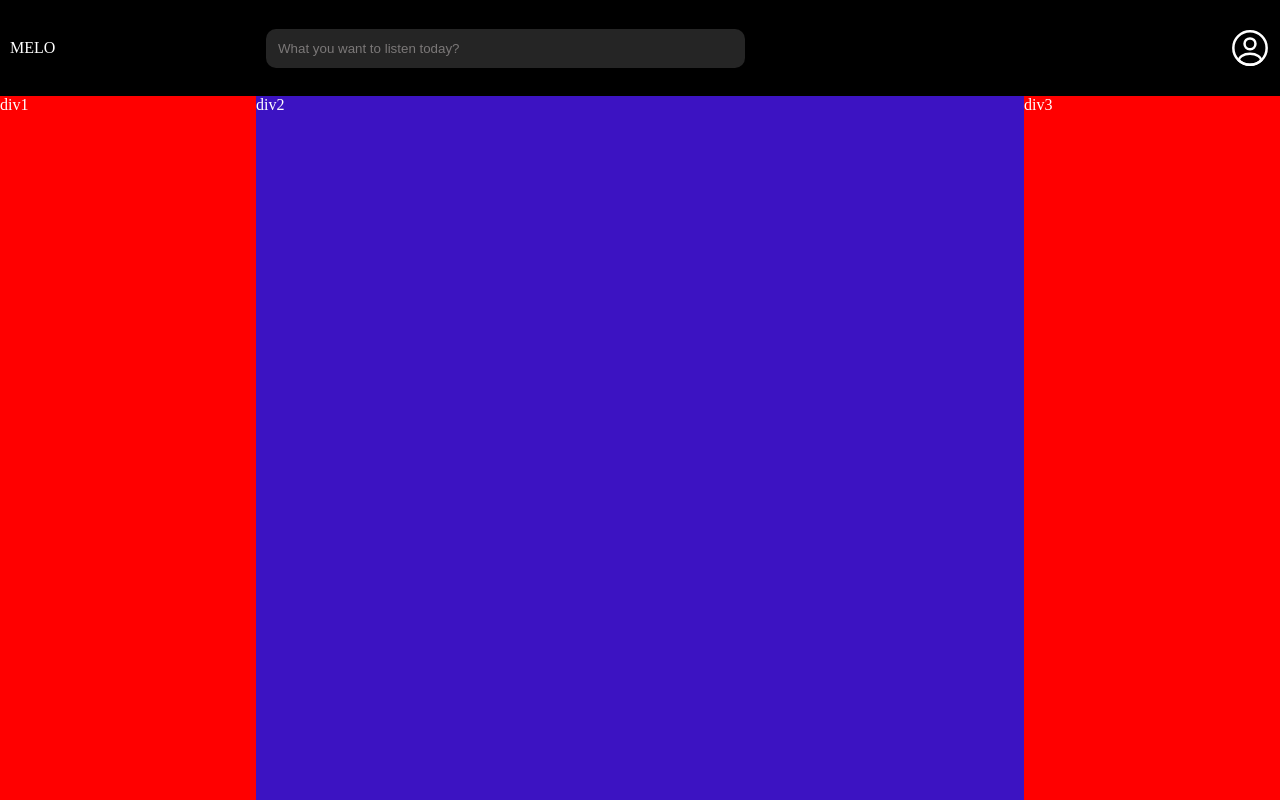
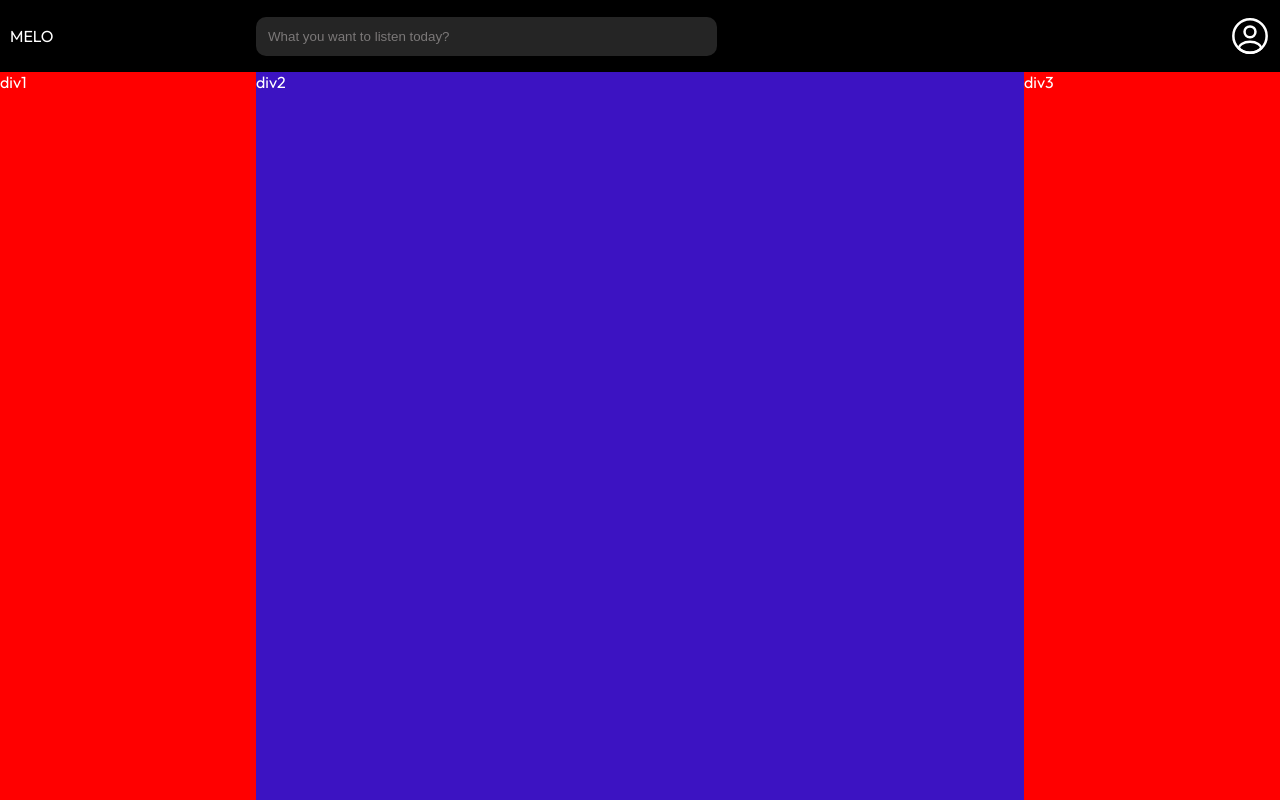
Before and after one commit to cAptA1n-bot/MELO, a plain HTML site: page index.html in a window 1280 px wide. Drawn offline with Linux system fonts and the light colour scheme.

Commit message:
Add Google Fonts and refactor CSS for improved styling

```diff
--- a/index.html
+++ b/index.html
@@ -4,8 +4,13 @@
     <meta charset="UTF-8" />
     <meta name="viewport" content="width=device-width, initial-scale=1.0" />
     <title>MELO</title>
+    <link rel="preconnect" href="https://fonts.googleapis.com" />
+    <link rel="preconnect" href="https://fonts.gstatic.com" crossorigin />
+    <link
+      href="https://fonts.googleapis.com/css2?family=Outfit:wght@100..900&display=swap"
+      rel="stylesheet"
+    />
     <link rel="stylesheet" href="style.css" />
-    <link rel="stylesheet" href="utility.css" />
   </head>
   <body>
     <div class="main">
--- a/style.css
+++ b/style.css
@@ -1,80 +1,70 @@
-body{
+* {
+  margin: 0px;
+  padding: 0px;
+  box-sizing: border-box;
+}
+
+body {
+  font-family: "Outfit", serif;
   background-color: black;
   margin: 0;
   padding: 0;
   color: white;
 }
-.container{
+
+.container {
   display: flex;
+  .left {
+    width: 20%;
+    height: calc(100dvh - 9dvh);
+    background-color: red;
   }
-.left{
+  .right {
     width: 20%;
+    height: calc(100dvh - 9dvh);
+    background-color: red;
   }
-.right{
-    width: 20%;
+  .middle {
+    flex: 1;
+    height: calc(100dvh - 9dvh);
+    background-color: rgb(60, 19, 194);
   }
-.middle{
-    flex: 1;
 }
-.dp{
+.dp {
   width: 40px;
   height: 40px;
-
 }
-.navbar{
+.navbar {
   display: flex;
-
   align-items: center;
-    height: 12dvh;
+  height: 9dvh;
+  position: sticky;
+  backdrop-filter: blur(80px);
+  top: 0;
 }
-.input{
+.input {
   width: 60%;
   padding: 12px;
   border-radius: 10px;
   border: none;
   background-color: rgb(37, 37, 37);
   color: white;
-    &::placeholder{
+  &::placeholder {
     color: rgb(123, 120, 120);
   }
 }
-.logo{
+.logo {
   padding-left: 10px;
   width: 20%;
 }
-.searchbar{
+.searchbar {
   flex: 1;
 }
-.profile{
+.profile {
   width: 20%;
-
 }
-.box{
+.box {
   padding-right: 10px;
   display: flex;
   justify-content: end;
-
 }
-
-.left{
-    width: 20%;
-    height: calc(100dvh - 12dvh);
-    background-color: red;
-}
-
-.middle{
-    flex: 1;
-    height: calc(100dvh - 12dvh);
-    background-color: rgb(60, 19, 194);
-}
-.right{
-    width: 20%;
-    height: calc(100dvh - 12dvh);
-    background-color: red;
-}
-.main{
-    display: relative;
-}
-.navbar{
-    display: absolute;
-}
```
Also changed, not shown: utility.css (deleted). Lines whose indentation alone changed are shown as unchanged.
